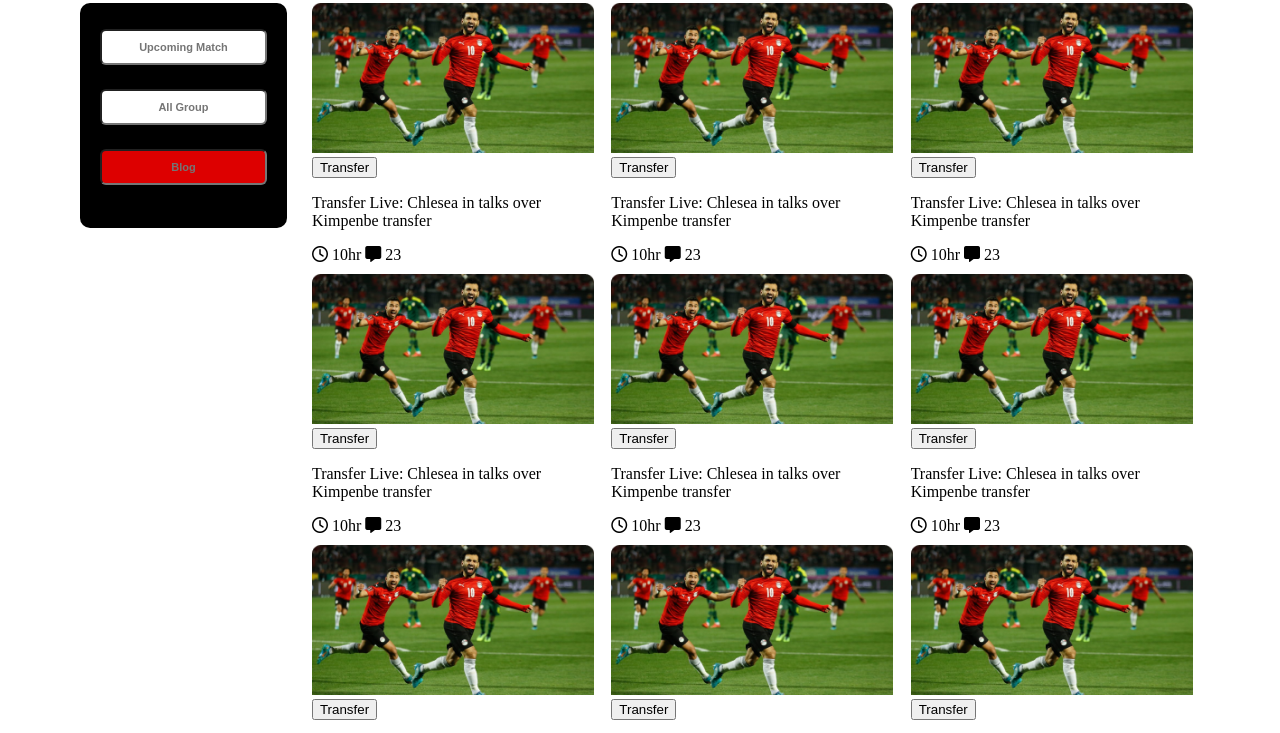
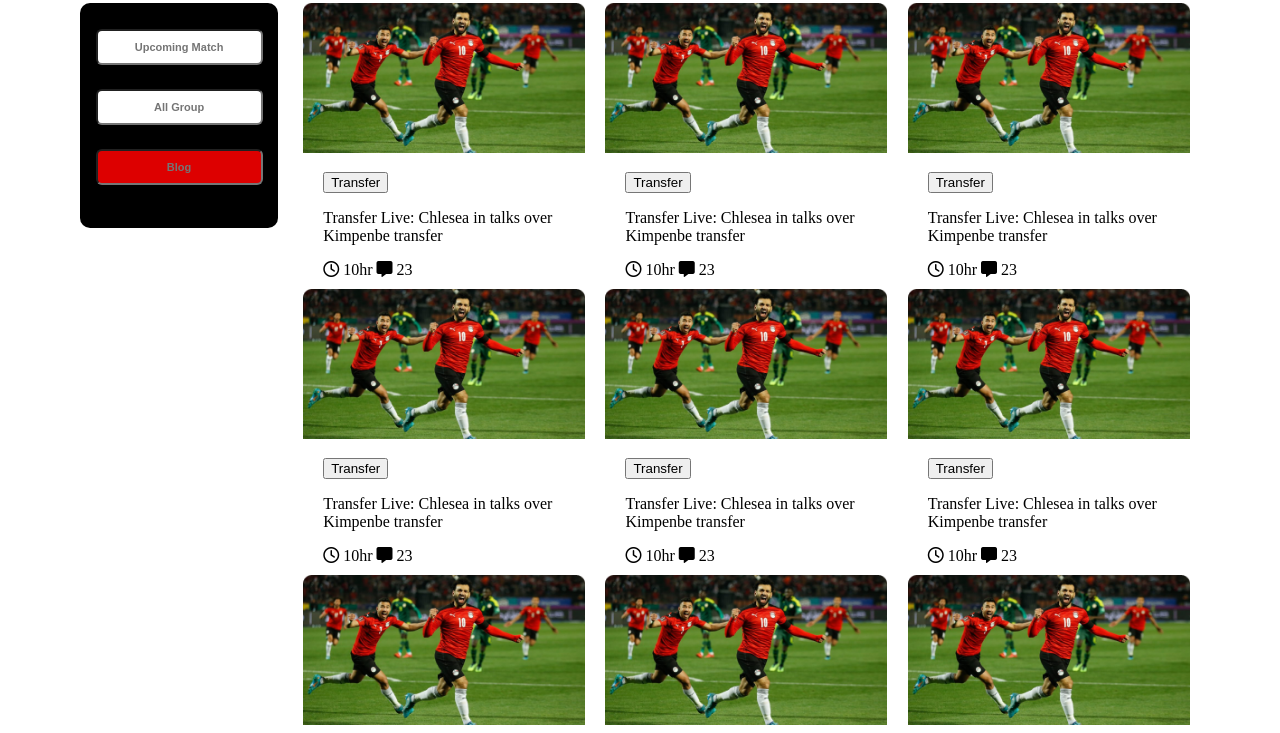
Before and after one commit to uh-shuvo/greatest-earth, a plain HTML site: page index.html in a window 1280 px wide. Shown: the part 726-1459 px from the top of the page. Drawn offline with Linux system fonts and the light colour scheme.

Commit message:
new css added

```diff
--- a/style.css
+++ b/style.css
@@ -116,3 +116,8 @@ input {
     width: 282px;
     height: 150px;
 }
+
+.feature-details {
+    margin-top: 15px;
+    margin-left: 20px;
+}
```
